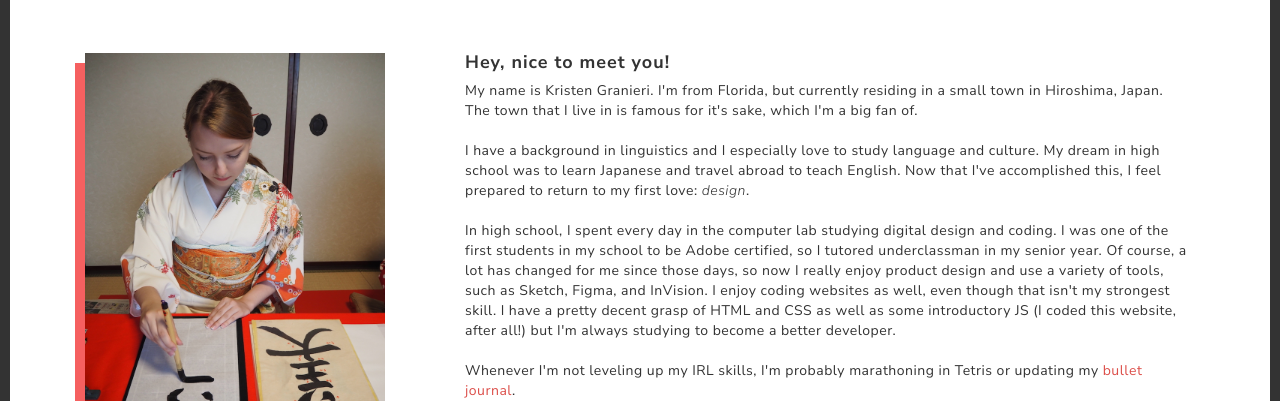
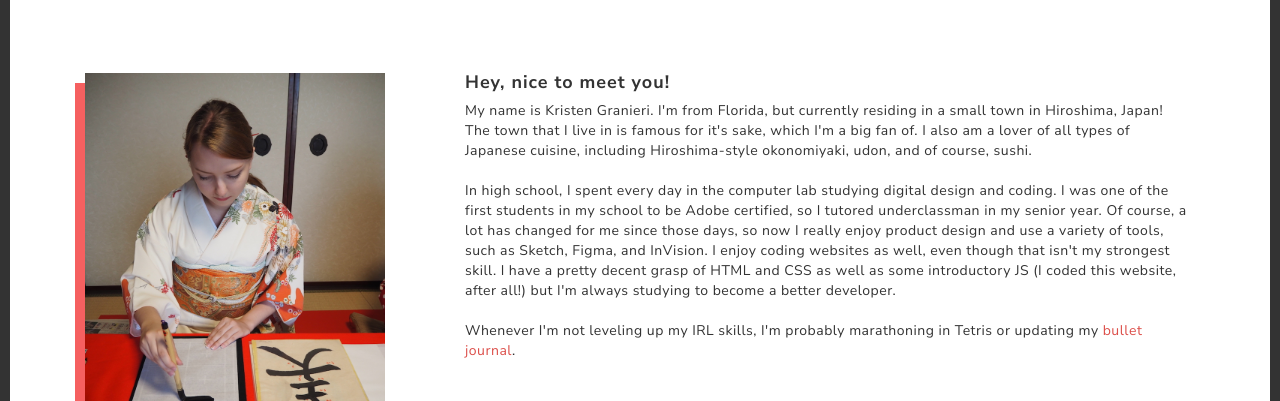
Before and after one commit to kllewiss/kllewiss.github.io, a plain HTML site: page about.html in a window 1280 px wide. Shown: the part 171-572 px from the top of the page. Drawn offline with nearby package versions, Linux system fonts and the light colour scheme.

Commit message:
about copy update

```diff
--- a/about.html
+++ b/about.html
@@ -76,11 +76,10 @@
                         <h4 class="pb-10 bold">Hey, nice to meet you!
                         </h4>
                         <p>
-                            My name is Kristen Granieri. I'm from Florida, but currently residing in a small town in Hiroshima, Japan.<br>
-                            The town that I live in is famous for it's sake, which I'm a big fan of.<br>
-                            <br>
-                            I have a background in linguistics and I especially love to study language and culture. My dream in high school was to
-                            learn Japanese and travel abroad to teach English. Now that I've accomplished this, I feel prepared to return to my first love: <em>design</em>.<br><br>
+                            My name is Kristen Granieri. I'm from Florida, but currently residing in a small town in Hiroshima, Japan!<br>
+                            The town that I live in is famous for it's sake, which I'm a big fan of. I also am a lover of all types of Japanese cuisine, including Hiroshima-style okonomiyaki,
+                            udon, and of course, sushi.
+                            <br><br>
                             In high school, I spent every day in the computer lab studying digital design and coding. I was one of the first students in my school to
                             be Adobe certified, so I tutored underclassman in my senior year. Of course, a lot has changed for me since
                             those days, so now I really enjoy product design and use a variety of tools, such as Sketch, Figma, and InVision.
```
